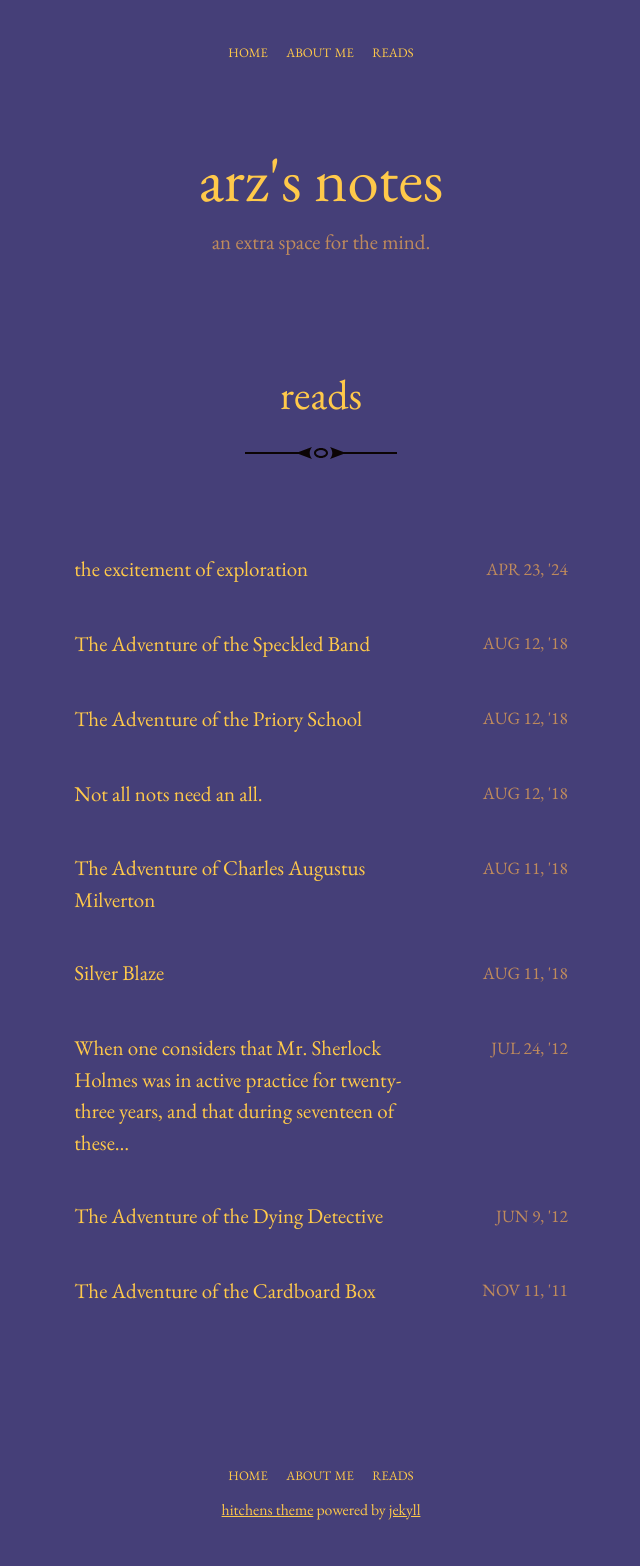
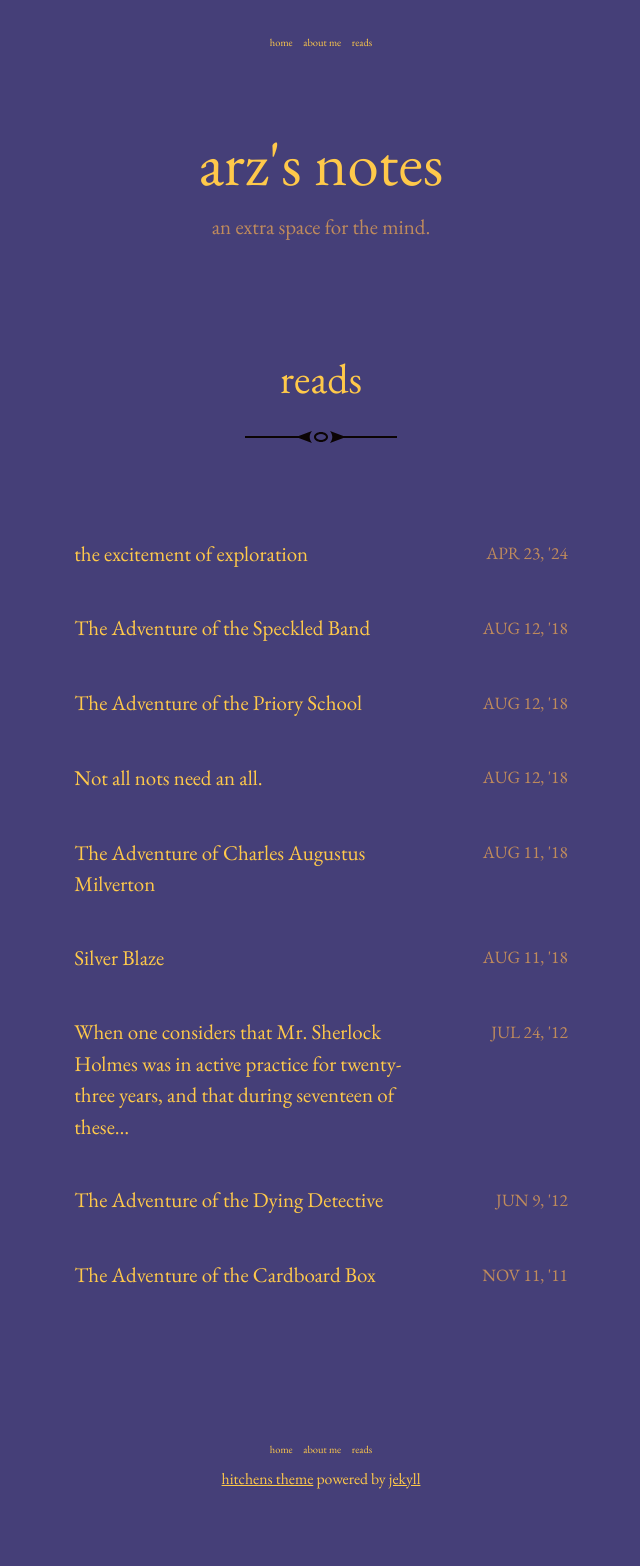
Before and after one commit to arzabz/arzabz.github.io, a Jekyll site: the page built from index.html, in a window 1280 px wide. Shown: the whole page, without its empty margins (319-959 px from the left). Built offline with Jekyll 4.4.1, drawn with Linux system fonts in a browser that asks for light colours; the list of posts is cut into pages by our own code; after the commit the page ends 1534 px from its top, so only the background shows below that.

Commit message:
Update _menu.scss

```diff
--- a/_sass/_menu.scss
+++ b/_sass/_menu.scss
@@ -18,8 +18,7 @@
 
 .site-navigation li {
   list-style: none;
-  font-size: .875em;
-  font-variant: small-caps;
+  font-size: .5em;
   margin: 0;
   &.active a {
     text-decoration: underline;
```
